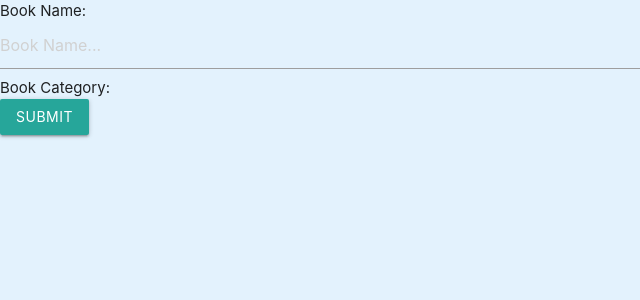
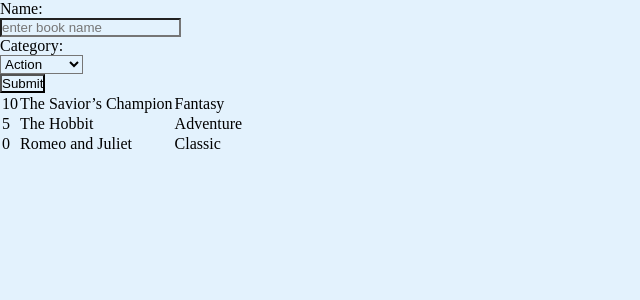
Before and after one commit to Ralph-1/Magic-books-Inc, a React (Create React App) app: page / in a window 1280 px wide. Shown: the top 300 px of the page, without its empty margins (0-640 px from the left). Built offline with nearby package versions, Linux system fonts and the light colour scheme.

Commit message:
Remove Materialize css

```diff
--- a/public/index.html
+++ b/public/index.html
@@ -24,7 +24,6 @@
       work correctly both with client-side routing and a non-root public URL.
       Learn how to configure a non-root public URL by running `npm run build`.
     -->
-    <link rel="stylesheet" href="https://cdnjs.cloudflare.com/ajax/libs/materialize/1.0.0/css/materialize.min.css">
     <title>React App</title>
   </head>
   <body>
--- a/src/categories/categories.js
+++ b/src/categories/categories.js
@@ -1,11 +1,3 @@
-const categories = [
-  'Action',
-  'Biography',
-  'History',
-  'Horror',
-  'Kids',
-  'Learning',
-  'Sci-Fi',
-];
-
-export default categories;
+/* eslint-disable import/prefer-default-export */
+export const categories = ['Action', 'Biography', 'History',
+  'Horror', 'Kids', 'Learning', 'Sci-Fi'];
--- a/src/components/App.js
+++ b/src/components/App.js
@@ -5,8 +5,8 @@ import BooksForm from '../containers/BooksForm';
 function App() {
   return (
     <div className="App">
+      <BooksForm />
       <BooksList />
-      <BooksForm />
     </div>
   );
 }
--- a/src/containers/BooksForm.js
+++ b/src/containers/BooksForm.js
@@ -1,17 +1,17 @@
 import React from 'react';
-import categories from '../categories/categories';
+import { categories } from '../categories/categories';
 
 export default function BooksForm() {
   return (
     <div>
       <form>
         <div>
-          <span>Book Name: </span>
+          <span>Name: </span>
           <br />
-          <input type="text" name="title" id="title" placeholder="Book Name..." />
+          <input type="text" name="title" id="title" placeholder="enter book name" />
         </div>
         <div>
-          <span>Book Category: </span>
+          <span>Category: </span>
           <br />
           <select name="category" id="category">
             {categories.map((category) => (
@@ -21,7 +21,7 @@ export default function BooksForm() {
             ))}
           </select>
         </div>
-        <button type="submit" className="btn">Submit</button>
+        <button type="submit">Submit</button>
       </form>
     </div>
   );
--- a/src/containers/BooksList.js
+++ b/src/containers/BooksList.js
@@ -1,13 +1,14 @@
 import React from 'react';
 import { connect } from 'react-redux';
 import PropTypes from 'prop-types';
+import Book from '../components/Book';
 
 function BooksList({ books }) {
   return (
     <div>
       <table>
         <tbody>
-          {books.map((book) => (<span book={book} key={book.id} />))}
+          {books.map((book) => (<Book book={book} key={book.id} />))}
         </tbody>
       </table>
     </div>
--- a/src/index.js
+++ b/src/index.js
@@ -5,7 +5,27 @@ import { createStore } from 'redux';
 import rootReducer from './reducers/index';
 import App from './components/App';
 
-const store = createStore(rootReducer);
+const initialState = {
+  books: [
+    {
+      id: Math.floor(Math.random() * 11).toString(),
+      title: 'The Savior’s Champion',
+      category: 'Fantasy',
+    },
+    {
+      id: (Math.floor(Math.random() * 11)).toString(),
+      title: 'The Hobbit',
+      category: 'Adventure',
+    },
+    {
+      id: (Math.floor(Math.random() * 11)).toString(),
+      title: 'Romeo and Juliet',
+      category: 'Classic',
+    },
+  ],
+};
+
+const store = createStore(rootReducer, initialState);
 
 ReactDOM.render(
   <React.StrictMode>
```
